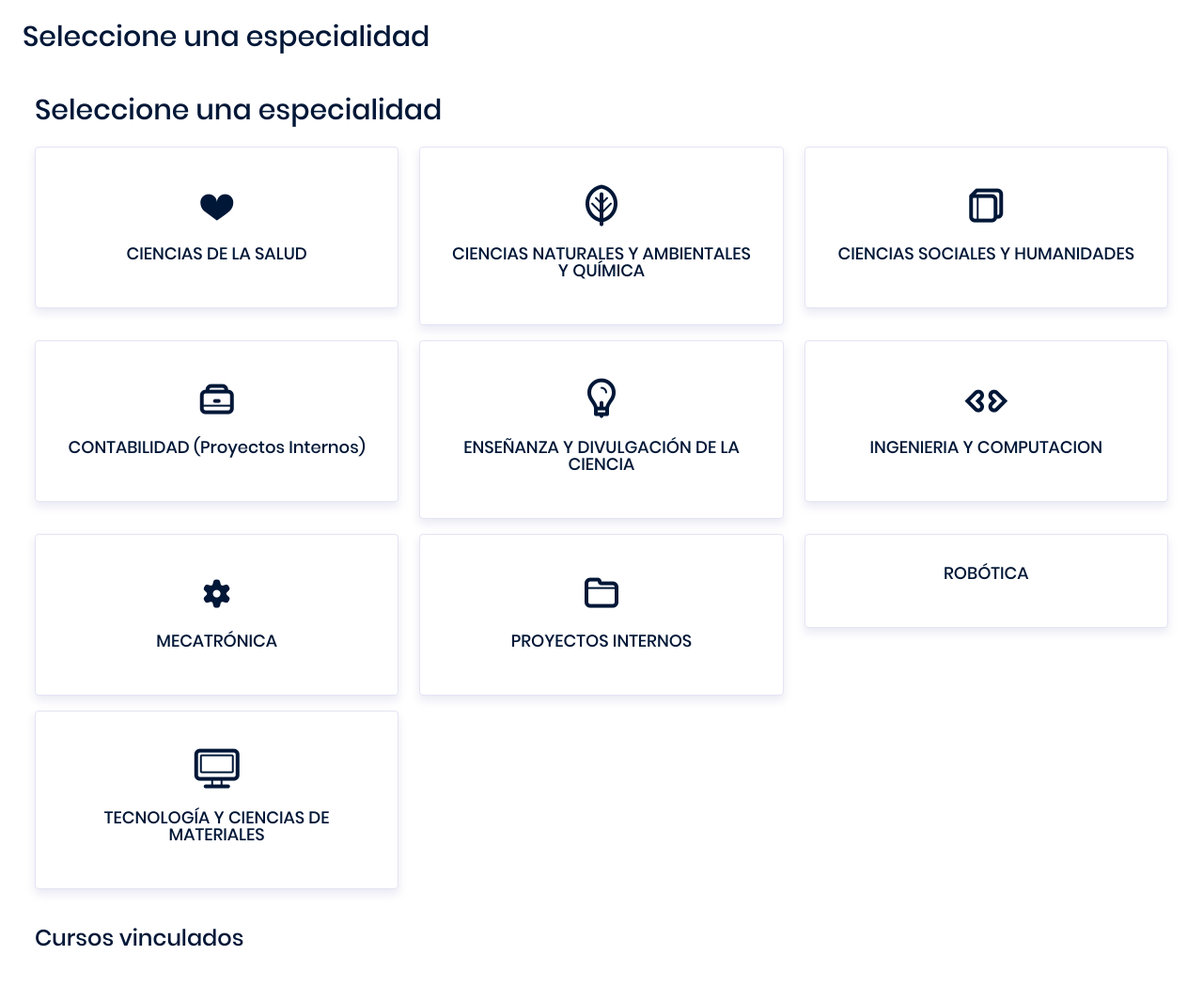
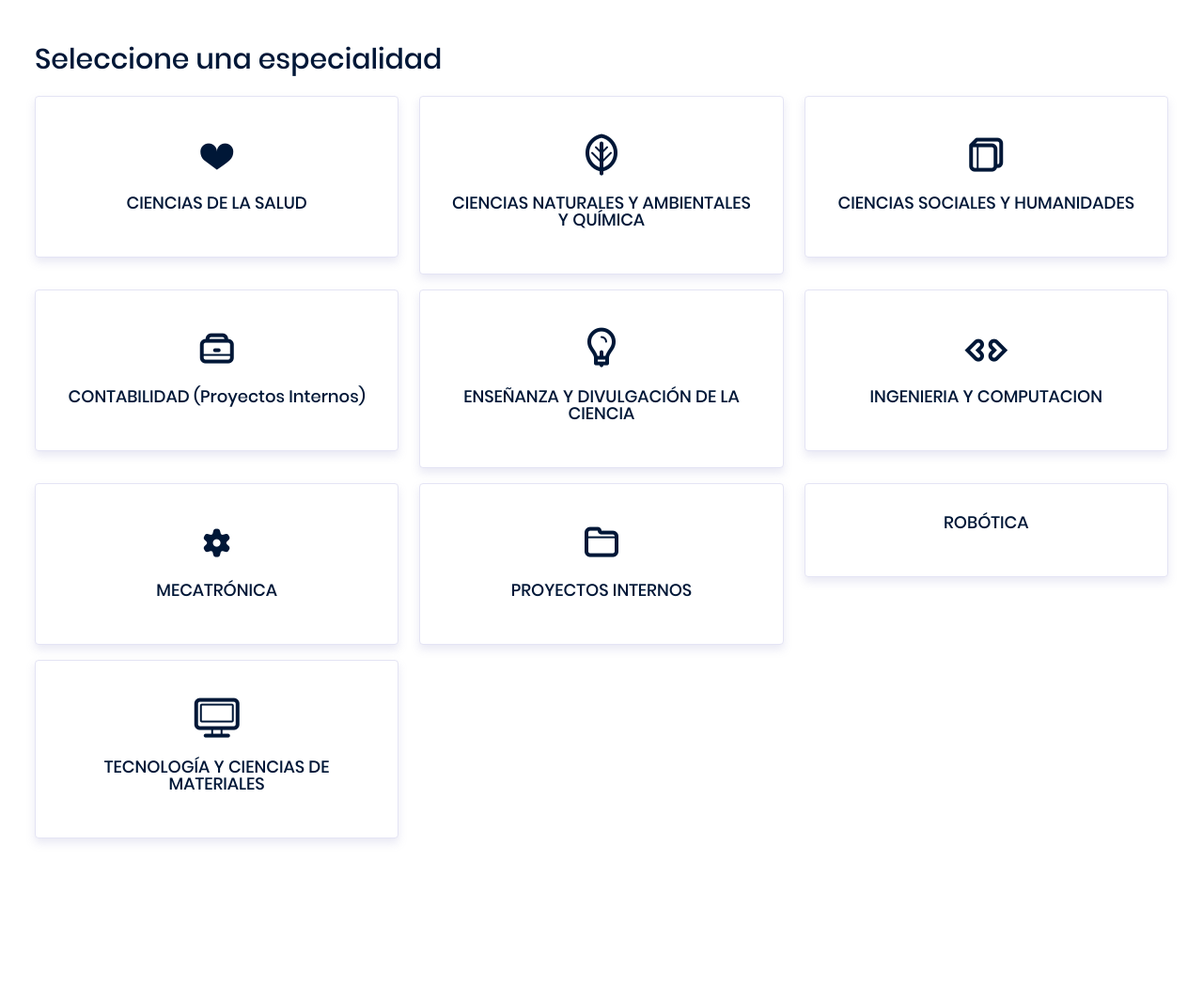
Before and after one commit to luisguzman123/valdircoop, a PHP site: page /menu_jurado.php in a window 1280 px wide. Shown: the whole page at 94% size. After the commit the page ends 896 px from the top, so only its background shows below. Run offline with PHP 8.4, Linux system fonts and the light colour scheme; the visitor is signed in with stand-in values (Sample User, id 1); data comes from the database, SQL or seed files in the repository.

Commit message:
modified:   menu_jurado.php

```diff
--- a/menu_jurado.php
+++ b/menu_jurado.php
@@ -40,7 +40,7 @@ $iconos = [
 <div class="container-scroller">
 
     <div class="content-wrapper p-4" id="content-area">
-        <h3 class="mb-4">Seleccione una especialidad</h3>
+
         <div class="row" id="especialidades-row">
 
     <div class="content-wrapper p-4">
@@ -59,7 +59,7 @@ $iconos = [
             <?php endforeach; ?>
         </div>
 
-        <h4 class="mt-4">Cursos vinculados</h4>
+
         <ul id="lista-cursos" class="list-group"></ul>
 
     </div>
```
